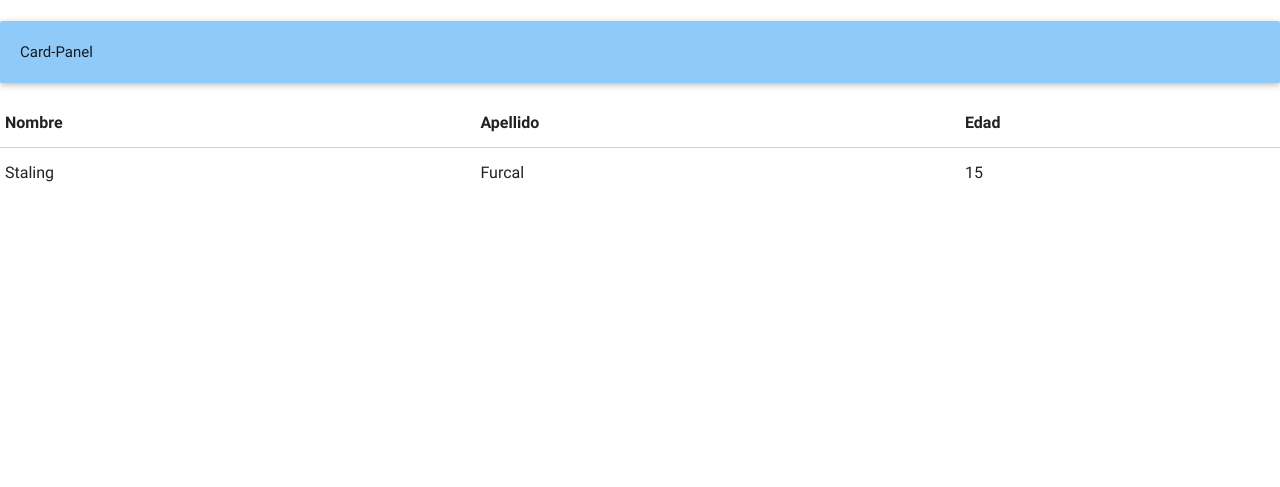
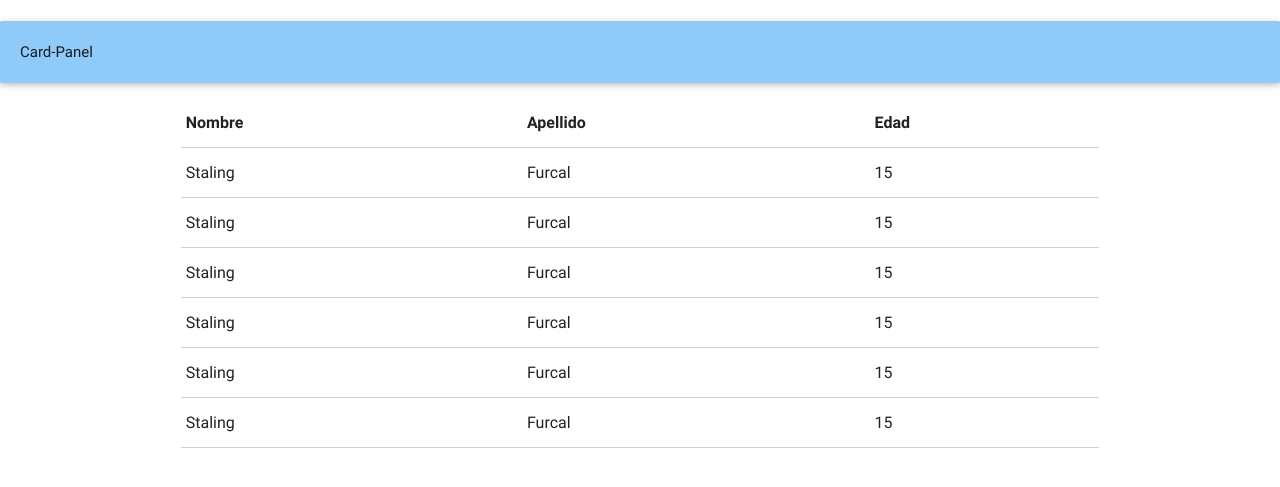
Before and after one commit to stalingf/html, a plain HTML site: page index.html in a window 1280 px wide. Shown: the part 105-592 px from the top of the page. Drawn offline with nearby package versions, Linux system fonts and the light colour scheme.

Commit message:
ya le puse estilos a la tabla

```diff
--- a/index.html
+++ b/index.html
@@ -15,14 +15,13 @@
 		<div class="card-panel blue lighten-3">
 			 Card-Panel
 		</div>
-
-		<table>
+		<div class="container">
+			<div class="row">
+				<table class="bordered hoverable responsive-table">
 					<thead>
-				<tr>
 						<th>Nombre</th>
 						<th>Apellido</th>
 						<th>Edad</th>
-				</tr>
 					</thead>
 					<tbody>
 						<tr>
@@ -30,9 +29,35 @@
 							<td>Furcal</th>
 							<td>15</th>
 						</tr>
+						<tr>
+							<td>Staling</th>
+							<td>Furcal</th>
+							<td>15</th>
+						</tr>
+						<tr>
+							<td>Staling</th>
+							<td>Furcal</th>
+							<td>15</th>
+						</tr>
+						<tr>
+							<td>Staling</th>
+							<td>Furcal</th>
+							<td>15</th>
+						</tr>
+						<tr>
+							<td>Staling</th>
+							<td>Furcal</th>
+							<td>15</th>
+						</tr>
+						<tr>
+							<td>Staling</th>
+							<td>Furcal</th>
+							<td>15</th>
+						</tr>
 					</tbody>
 				</table>
-
+			</div>
+		</div>
 
 	</body>
 
```
Lines whose indentation alone changed are shown as unchanged.
